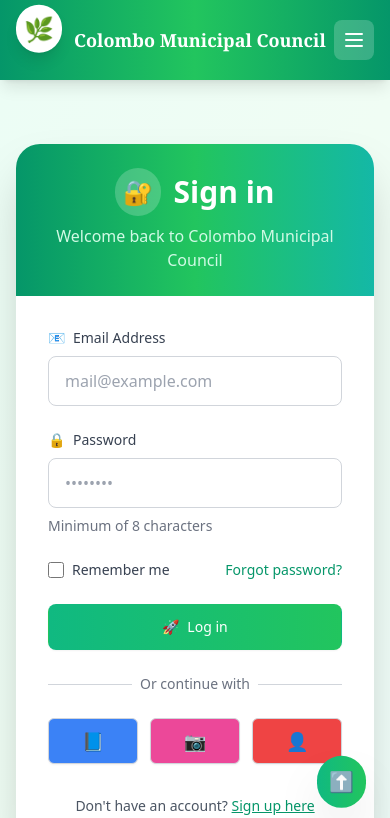
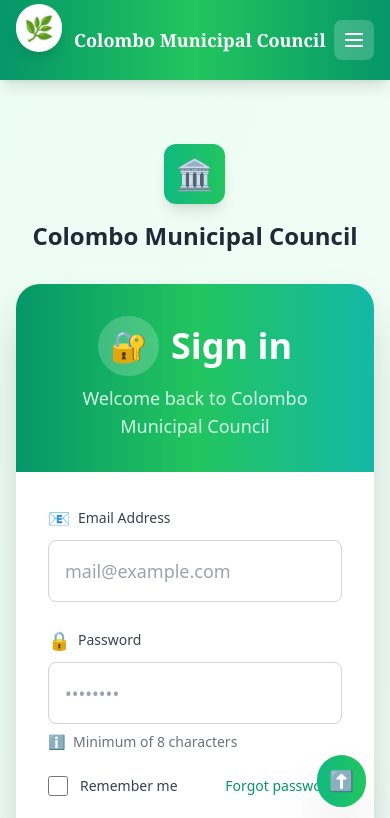
Before and after one commit to ThilinaKanishka/HCI-PROJECT-Front-End-Development-Colombo-Municipal-Council, a React (Vite) app in the folder Front_End/: page /Login in a window 390 px wide. Shown: the top 818 px of the page. Built offline with nearby package versions, Linux system fonts and the light colour scheme.

Commit message:
Update Login.jsx

```diff
--- a/Front_End/src/components/Login.jsx
+++ b/Front_End/src/components/Login.jsx
@@ -63,23 +63,33 @@
 
   return (
     <>
-      <div className="min-h-screen bg-gradient-to-br from-emerald-50 via-green-50 to-teal-50 flex flex-col">
-        {/* Navigation Bar */}
+      <div className="min-h-screen bg-gradient-to-br from-emerald-50 via-green-50 to-teal-50 flex flex-col justify-center py-12 px-4 sm:px-6 lg:px-8">
+        {/* Logo Section */}
+        <div className="text-center mb-8 animate-fadeIn">
+          <Link to="/" className="inline-block group">
+            <div className="flex items-center justify-center space-x-3 mb-4">
+              <div className="bg-gradient-to-r from-emerald-500 to-green-500 p-3 rounded-xl transform group-hover:scale-110 transition-transform duration-300 shadow-lg">
+                <span className="text-white text-3xl">🏛️</span>
+              </div>
+            </div>
+            <h1 className="text-2xl font-bold text-gray-800">
+              Colombo Municipal Council
+            </h1>
+          </Link>
+        </div>
 
-        {/* Main Login Content */}
-        <div className="flex-grow flex items-center justify-center py-12 px-4 sm:px-6 lg:px-8">
-          <div className="max-w-md w-full space-y-8">
         {/* Login Card */}
+        <div className="max-w-md w-full mx-auto animate-fadeIn">
           <div className="bg-white rounded-3xl shadow-2xl transform hover:scale-105 transition-all duration-500 overflow-hidden">
             {/* Card Header */}
-              <div className="bg-gradient-to-r from-emerald-600 via-green-500 to-teal-500 py-6 px-8 text-center">
+            <div className="bg-gradient-to-r from-emerald-600 via-green-500 to-teal-500 py-8 px-8 text-center">
               <div className="flex items-center justify-center space-x-3 mb-2">
-                  <div className="bg-white bg-opacity-20 p-2 rounded-full">
-                    <span className="text-2xl text-white">🔐</span>
+                <div className="bg-white bg-opacity-20 p-3 rounded-full">
+                  <span className="text-3xl text-white">🔐</span>
                 </div>
-                  <h2 className="text-3xl font-bold text-white">Sign in</h2>
+                <h2 className="text-4xl font-bold text-white">Sign in</h2>
               </div>
-                <p className="text-emerald-100">
+              <p className="text-emerald-100 text-lg">
                 Welcome back to Colombo Municipal Council
               </p>
             </div>
@@ -93,7 +103,7 @@
                     htmlFor="email"
                     className="flex items-center text-sm font-medium text-gray-700"
                   >
-                      <span className="mr-2">📧</span>
+                    <span className="mr-2 text-lg">📧</span>
                     Email Address
                   </label>
                   <div className="relative">
@@ -104,21 +114,21 @@
                       value={formData.email}
                       onChange={handleChange}
                       placeholder="mail@example.com"
-                        className={`w-full px-4 py-3 border rounded-lg focus:outline-none focus:ring-2 transition-all duration-300 ${
+                      className={`w-full px-4 py-4 border rounded-lg focus:outline-none focus:ring-2 transition-all duration-300 text-lg ${
                         errors.email
                           ? "border-red-300 focus:ring-red-500"
                           : "border-gray-300 focus:ring-emerald-500 focus:border-emerald-500"
                       }`}
                     />
                     {!errors.email && formData.email && (
-                        <div className="absolute right-3 top-3 text-green-500 animate-pulse">
+                      <div className="absolute right-4 top-4 text-green-500 text-xl animate-pulse">
                         ✓
                       </div>
                     )}
                   </div>
                   {errors.email && (
                     <p className="text-red-500 text-sm flex items-center animate-shake">
-                        <span className="mr-1">⚠️</span>
+                      <span className="mr-2 text-lg">⚠️</span>
                       {errors.email}
                     </p>
                   )}
@@ -130,7 +140,7 @@
                     htmlFor="password"
                     className="flex items-center text-sm font-medium text-gray-700"
                   >
-                      <span className="mr-2">🔒</span>
+                    <span className="mr-2 text-lg">🔒</span>
                     Password
                   </label>
                   <div className="relative">
@@ -141,7 +151,7 @@
                       value={formData.password}
                       onChange={handleChange}
                       placeholder="••••••••"
-                        className={`w-full px-4 py-3 border rounded-lg focus:outline-none focus:ring-2 transition-all duration-300 ${
+                      className={`w-full px-4 py-4 border rounded-lg focus:outline-none focus:ring-2 transition-all duration-300 text-lg ${
                         errors.password
                           ? "border-red-300 focus:ring-red-500"
                           : "border-gray-300 focus:ring-emerald-500 focus:border-emerald-500"
@@ -149,11 +159,11 @@
                     />
                     {/* Password strength indicator */}
                     {formData.password && (
-                        <div className="absolute right-3 top-3 flex space-x-1">
+                      <div className="absolute right-4 top-4 flex space-x-1">
                         {[1, 2, 3, 4].map((dot) => (
                           <div
                             key={dot}
-                              className={`w-1 h-1 rounded-full transition-all duration-300 ${
+                            className={`w-2 h-2 rounded-full transition-all duration-300 ${
                               formData.password.length >= dot * 2
                                 ? "bg-green-500"
                                 : "bg-gray-300"
@@ -165,11 +175,12 @@
                   </div>
                   {errors.password ? (
                     <p className="text-red-500 text-sm flex items-center animate-shake">
-                        <span className="mr-1">⚠️</span>
+                      <span className="mr-2 text-lg">⚠️</span>
                       {errors.password}
                     </p>
                   ) : (
-                      <p className="text-gray-500 text-sm">
+                    <p className="text-gray-500 text-sm flex items-center">
+                      <span className="mr-2">ℹ️</span>
                       Minimum of 8 characters
                     </p>
                   )}
@@ -184,11 +195,11 @@
                       type="checkbox"
                       checked={rememberMe}
                       onChange={(e) => setRememberMe(e.target.checked)}
-                        className="h-4 w-4 text-emerald-600 focus:ring-emerald-500 border-gray-300 rounded"
+                      className="h-5 w-5 text-emerald-600 focus:ring-emerald-500 border-gray-300 rounded"
                     />
                     <label
                       htmlFor="remember-me"
-                        className="ml-2 block text-sm text-gray-700"
+                      className="ml-3 block text-sm text-gray-700"
                     >
                       Remember me
                     </label>
@@ -206,7 +217,7 @@
                 <button
                   type="submit"
                   disabled={isLoading}
-                    className={`w-full py-3 px-4 border border-transparent rounded-lg shadow-sm text-sm font-medium text-white focus:outline-none focus:ring-2 focus:ring-offset-2 transition-all duration-300 transform hover:scale-105 ${
+                  className={`w-full py-4 px-4 border border-transparent rounded-lg shadow-sm text-lg font-medium text-white focus:outline-none focus:ring-2 focus:ring-offset-2 transition-all duration-300 transform hover:scale-105 ${
                     isLoading
                       ? "bg-gray-400 cursor-not-allowed"
                       : "bg-gradient-to-r from-emerald-500 to-green-500 hover:from-emerald-600 hover:to-green-600 focus:ring-emerald-500"
@@ -214,65 +225,25 @@
                 >
                   {isLoading ? (
                     <div className="flex items-center justify-center">
-                        <div className="w-5 h-5 border-t-2 border-white border-solid rounded-full animate-spin mr-2"></div>
+                      <div className="w-6 h-6 border-t-2 border-white border-solid rounded-full animate-spin mr-3"></div>
                       Signing in...
                     </div>
                   ) : (
                     <div className="flex items-center justify-center">
-                        <span className="mr-2">🚀</span>
+                      <span className="mr-3 text-xl">🚀</span>
                       Log in
                     </div>
                   )}
                 </button>
               </form>
 
-                {/* Divider */}
-                <div className="mt-6 relative">
-                  <div className="absolute inset-0 flex items-center">
-                    <div className="w-full border-t border-gray-300" />
-                  </div>
-                  <div className="relative flex justify-center text-sm">
-                    <span className="px-2 bg-white text-gray-500">
-                      Or continue with
-                    </span>
-                  </div>
-                </div>
-
-                {/* Social Login */}
-                <div className="mt-6 grid grid-cols-3 gap-3">
-                  {[
-                    {
-                      icon: "📘",
-                      name: "Facebook",
-                      color: "bg-blue-500 hover:bg-blue-600",
-                    },
-                    {
-                      icon: "📷",
-                      name: "Instagram",
-                      color: "bg-pink-500 hover:bg-pink-600",
-                    },
-                    {
-                      icon: "👤",
-                      name: "Google",
-                      color: "bg-red-500 hover:bg-red-600",
-                    },
-                  ].map((social, index) => (
-                    <button
-                      key={index}
-                      className={`w-full inline-flex justify-center py-2 px-4 border border-gray-300 rounded-md shadow-sm text-sm font-medium text-white ${social.color} transition-colors duration-300 transform hover:scale-105`}
-                    >
-                      <span className="text-lg">{social.icon}</span>
-                    </button>
-                  ))}
-                </div>
-
               {/* Sign Up Link */}
-                <div className="mt-8 text-center">
+              <div className="mt-8 text-center border-t border-gray-200 pt-6">
                 <p className="text-sm text-gray-600">
                   Don't have an account?{" "}
                   <Link
                     to="/Create_your_Account"
-                      className="font-medium text-emerald-600 hover:text-emerald-500 transition-colors duration-300 underline"
+                    className="font-medium text-emerald-600 hover:text-emerald-500 transition-colors duration-300 underline text-lg"
                   >
                     Sign up here
                   </Link>
@@ -282,7 +253,7 @@
           </div>
 
           {/* Additional Info */}
-            <div className="text-center">
+          <div className="text-center mt-6">
             <p className="text-xs text-gray-500">
               By signing in, you agree to our{" "}
               <Link
@@ -300,6 +271,17 @@
               </Link>
             </p>
           </div>
+
+          {/* Emergency Contact */}
+          <div className="mt-8 bg-gradient-to-r from-amber-500 to-orange-500 rounded-2xl p-4 text-white text-center transform hover:scale-102 transition-all duration-300">
+            <div className="flex items-center justify-center space-x-2 mb-2">
+              <span className="text-2xl">🚨</span>
+              <span className="font-semibold">Emergency Contact</span>
+            </div>
+            <p className="text-lg font-bold">119 / 011-2698698</p>
+            <p className="text-amber-100 text-sm">
+              24/7 Municipal Emergency Services
+            </p>
           </div>
         </div>
       </div>
@@ -322,7 +304,7 @@
         @keyframes fadeIn {
           from {
             opacity: 0;
-            transform: translateY(20px);
+            transform: translateY(30px);
           }
           to {
             opacity: 1;
@@ -335,7 +317,11 @@
         }
 
         .animate-fadeIn {
-          animation: fadeIn 0.6s ease-out;
+          animation: fadeIn 0.8s ease-out;
+        }
+
+        .hover\\:scale-102:hover {
+          transform: scale(1.02);
         }
       `}</style>
     </>
```
Lines whose indentation alone changed are shown as unchanged.
